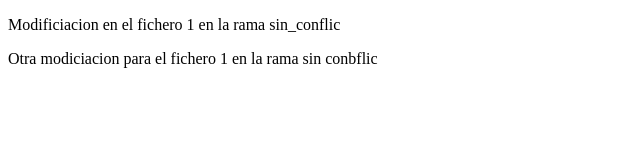
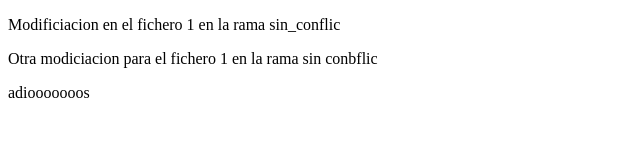
Before and after one commit to YoanaCarabineru/practicaGit, a plain HTML site: page fichero1.html in a window 1280 px wide. Shown: the whole page, without its empty margins (0-640 px from the left). Drawn offline with Linux system fonts and the light colour scheme.

Commit message:
añado un adios en la master del archivo 1

```diff
--- a/fichero1.html
+++ b/fichero1.html
@@ -11,6 +11,7 @@
 <body>
     <p>Modificiacion en el fichero 1 en la rama sin_conflic</p>
     <p>Otra modiciacion para el fichero 1 en la rama sin conbflic </p>
+    <p>adiooooooos</p>
 </body>
 
 </html>
```
